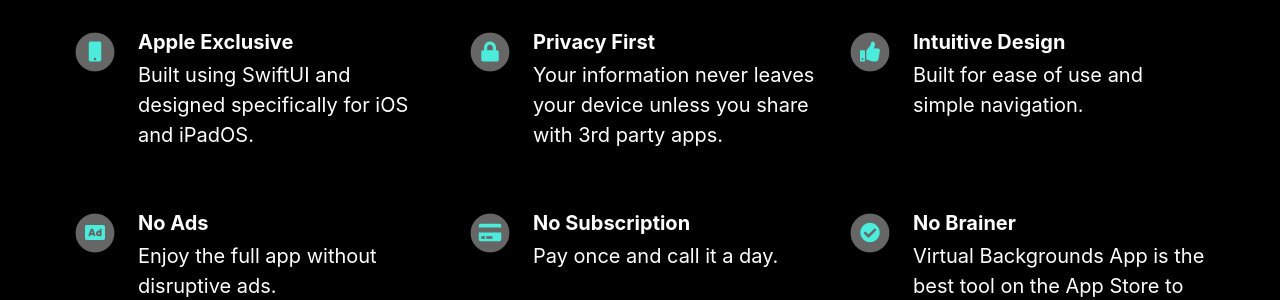
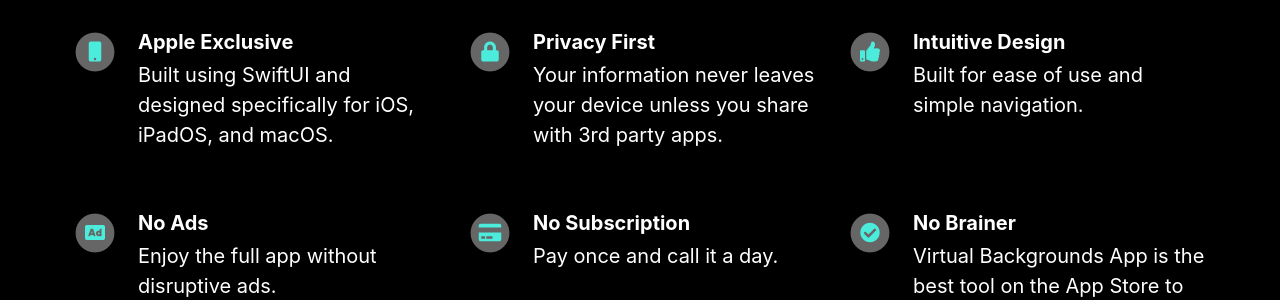
Before and after one commit to sonasapps/virtualbackgrounds, a Jekyll site: the page built from index.html, in a window 1280 px wide. Shown: the part 1233-1533 px from the top of the page. Built offline with Jekyll 4.4.1, drawn with Linux system fonts in a browser that asks for light colours; nearby versions of some CDN libraries.

Commit message:
Update _config.yml

```diff
--- a/_config.yml
+++ b/_config.yml
@@ -47,7 +47,7 @@ features                                  :
     fontawesome_icon_name                 : users
 
   - title                                 : Apple Exclusive
-    description                           : Built using SwiftUI and designed specifically for iOS and iPadOS.
+    description                           : Built using SwiftUI and designed specifically for iOS, iPadOS, and macOS.
     fontawesome_icon_name                 : mobile
 
   - title                                 : Privacy First
```
